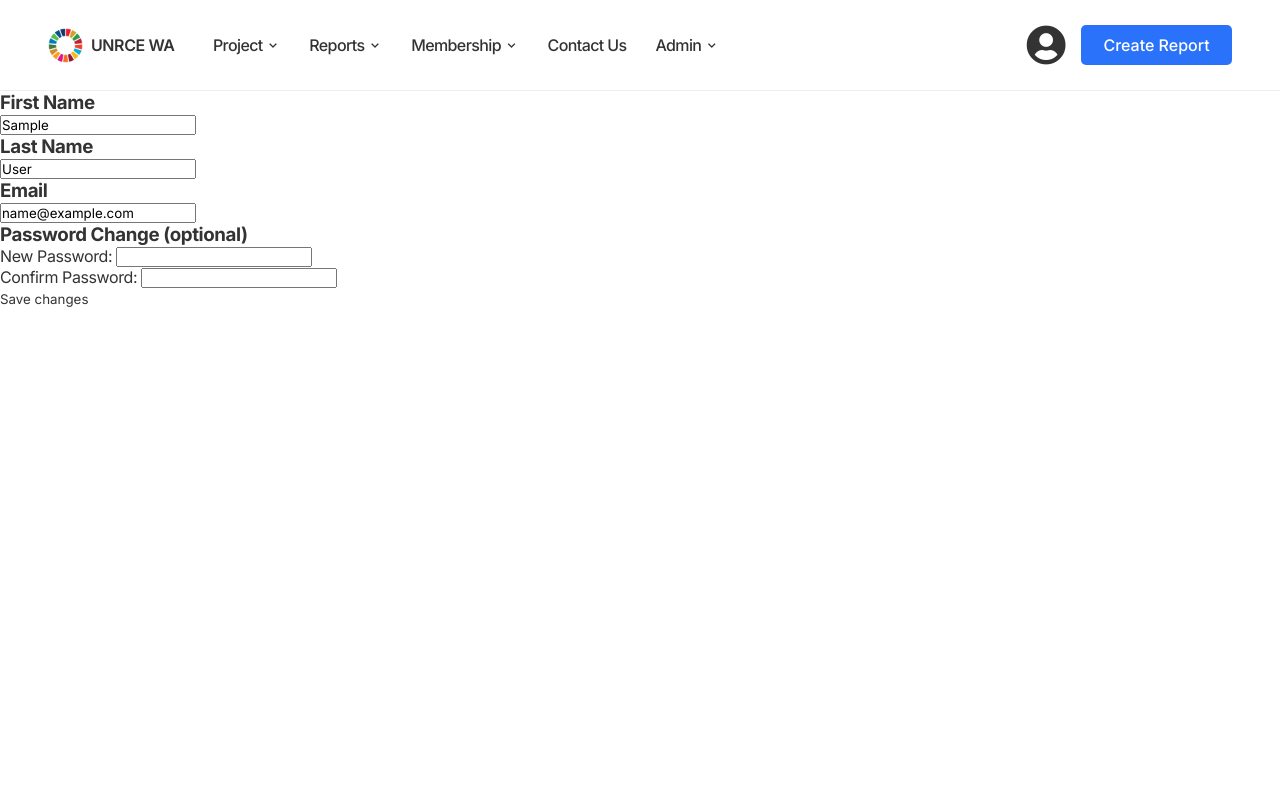
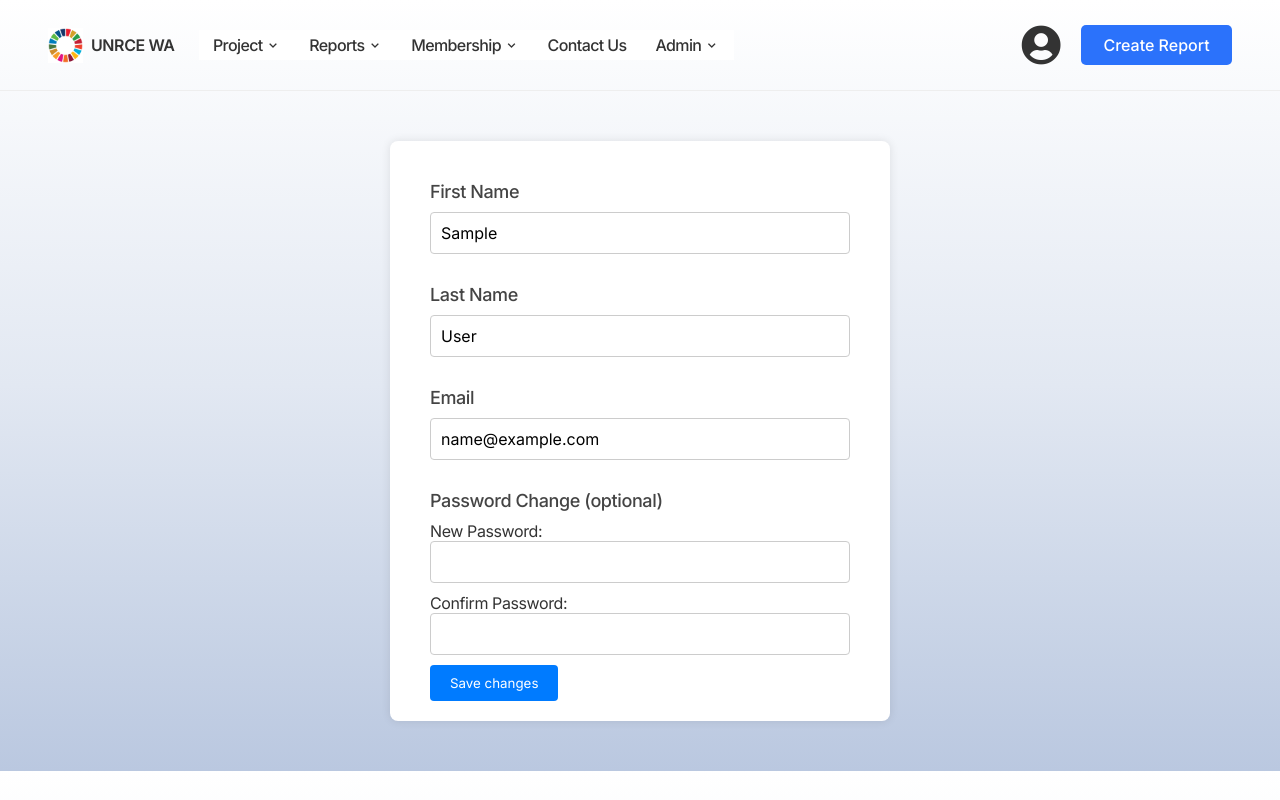
Before and after one commit to Syncline-blip/UN-RCE-WA-Database, a Django app: page /edit_profile/ in a window 1280 px wide. Run offline with Django 4.2, Linux system fonts and the light colour scheme; the visitor is signed in with stand-in values (Sample User, id 1).

Commit message:
changes to the profile page with nice css

```diff
--- a/unrce_project/static/css/edit_profile.css
+++ b/unrce_project/static/css/edit_profile.css
@@ -0,0 +1,55 @@
+/* edit_profile.css */
+
+body {
+    font-family: 'Arial', sans-serif;
+    background: linear-gradient(to bottom, #ffffff, #e2e8f2, #bac8e0);
+
+}
+
+form {
+    max-width: 500px;
+    margin: 50px auto;
+    padding: 20px 40px;
+    background-color: #ffffff;
+    box-shadow: 0 0 10px rgba(0, 0, 0, 0.1);
+    border-radius: 8px;
+}
+
+h3 {
+    margin-top: 20px;
+    margin-bottom: 10px;
+    font-weight: 500;
+    font-size: 18px;
+    color: #444;
+}
+
+input[type="text"],
+input[type="email"],
+input[type="password"] {
+    width: 100%;
+    padding: 10px;
+    margin-bottom: 10px;
+    border: 1px solid #ccc;
+    border-radius: 4px;
+    font-size: 16px;
+}
+
+.save {
+    padding: 10px 20px;
+    background-color: #007BFF;
+    color: #ffffff;
+    border: none;
+    border-radius: 4px;
+    cursor: pointer;
+    transition: background-color 0.2s ease;
+}
+
+.save:hover {
+    background-color: #0056b3;
+}
+
+/* If you're using the font-awesome icons, you can style them with the following: */
+.fas,
+.fa {
+    margin-right: 5px;
+}
--- a/unrce_project/unrce/templates/unrce/edit_profile.html
+++ b/unrce_project/unrce/templates/unrce/edit_profile.html
@@ -26,6 +26,6 @@
     New Password: {{ form.new_password }}<br>
     Confirm Password: {{ form.confirm_password }}<br>
 
-    <button type="submit">Save changes</button>
+    <button type="submit" class="save">Save changes</button>
 </form>
 {% endblock %}
--- a/unrce_project/unrce/templates/unrce/profile.html
+++ b/unrce_project/unrce/templates/unrce/profile.html
@@ -18,7 +18,8 @@
       <div class="col-md-3">
           <div class="profile-sidebar">
               <div class="profile-userpic text-center">
-                <i class="fas fa-user profile-icon"></i>
+                <img src="{% static 'icons/unrce_log.bmp' %}" width="35" height="35" alt="Inc Logo" />
+                <span class="logo-text">UNRCE WA</span>
               </div>
               <div class="profile-usertitle mt-3">
                   <h5 class="text-center">
```
Also changed, not shown: unrce_project/static/css/profile.css (+15 -4 lines).
